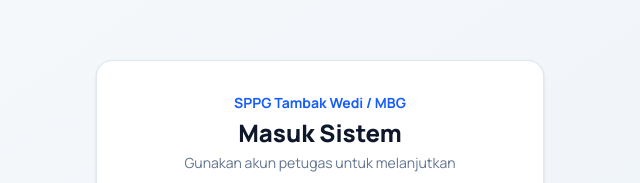
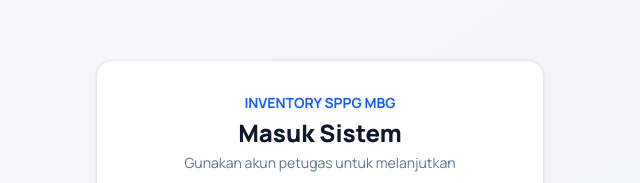
Before and after one commit to faiznutes/SPPG-Inventory-Management, a Vue app in the folder frontend-vue/: page /login in a window 1280 px wide. Shown: the part 128-311 px from the top of the page, without its empty margins (320-960 px from the left). Built offline with nearby package versions, Linux system fonts and the light colour scheme; no server answers; what @tanstack/vue-query would draw is missing.

Commit message:
feat: rebrand app to inventory sppg mbg

```diff
--- a/frontend-vue/index.html
+++ b/frontend-vue/index.html
@@ -4,7 +4,7 @@
     <meta charset="UTF-8" />
     <link rel="icon" type="image/svg+xml" href="/vite.svg" />
     <meta name="viewport" content="width=device-width, initial-scale=1.0" />
-    <title>frontend-vue</title>
+    <title>INVENTORY SPPG MBG</title>
   </head>
   <body>
     <div id="app"></div>
--- a/frontend-vue/src/pages/ChecklistTodayPage.vue
+++ b/frontend-vue/src/pages/ChecklistTodayPage.vue
@@ -46,7 +46,7 @@ function itemTypeLabel(itemType) {
   return 'Barang habis beli lagi'
 }
 
-const tenantName = computed(() => authStore.user?.tenant?.name || authStore.tenantName || 'SPPG')
+const tenantName = computed(() => authStore.user?.tenant?.name || authStore.tenantName || 'INVENTORY SPPG MBG')
 const responsibleLine = computed(() => {
   const name = authStore.user?.name || authStore.user?.username || '-'
   const jabatan = authStore.user?.jabatan || authStore.operationalLabel || 'Staff'
--- a/frontend-vue/src/pages/LoginPage.vue
+++ b/frontend-vue/src/pages/LoginPage.vue
@@ -25,7 +25,7 @@ async function submitLogin() {
   <div class="flex min-h-screen items-center justify-center p-4">
     <div class="w-full max-w-md rounded-2xl border border-slate-200 bg-white p-6 shadow-sm sm:p-8">
       <div class="mb-6 text-center">
-        <p class="text-sm font-semibold text-blue-600">SPPG Tambak Wedi / MBG</p>
+        <p class="text-sm font-semibold text-blue-600">INVENTORY SPPG MBG</p>
         <h1 class="mt-1 text-2xl font-extrabold text-slate-900">Masuk Sistem</h1>
         <p class="mt-1 text-sm text-slate-500">Gunakan akun petugas untuk melanjutkan</p>
       </div>
--- a/frontend-vue/src/pages/PurchaseRequestListPage.vue
+++ b/frontend-vue/src/pages/PurchaseRequestListPage.vue
@@ -52,7 +52,7 @@ const dayNameMap = {
   6: 'Sabtu',
 }
 
-const tenantName = computed(() => authStore.user?.tenant?.name || authStore.tenantName || 'SPPG')
+const tenantName = computed(() => authStore.user?.tenant?.name || authStore.tenantName || 'INVENTORY SPPG MBG')
 const responsibleLine = computed(() => {
   const name = authStore.user?.name || authStore.user?.username || '-'
   const jabatan = authStore.user?.jabatan || authStore.operationalLabel || 'Staff'
--- a/frontend-vue/src/pages/TransactionsPage.vue
+++ b/frontend-vue/src/pages/TransactionsPage.vue
@@ -62,7 +62,7 @@ const dayNameMap = {
   6: 'Sabtu',
 }
 
-const tenantName = computed(() => authStore.user?.tenant?.name || authStore.tenantName || 'SPPG')
+const tenantName = computed(() => authStore.user?.tenant?.name || authStore.tenantName || 'INVENTORY SPPG MBG')
 const responsibleLine = computed(() => {
   const name = authStore.user?.name || authStore.user?.username || '-'
   const jabatan = authStore.user?.jabatan || authStore.operationalLabel || 'Staff'
--- a/frontend-vue/src/stores/auth.js
+++ b/frontend-vue/src/stores/auth.js
@@ -3,7 +3,7 @@ import { api } from '../lib/api'
 
 const ACCESS_TOKEN_KEY = 'sppg_access_token'
 const USER_KEY = 'sppg_user'
-const DEFAULT_TENANT_NAME = 'SPPG Tambak Wedi'
+const DEFAULT_TENANT_NAME = 'INVENTORY SPPG MBG'
 
 const roleLabelMap = {
   SUPER_ADMIN: 'SUPER ADMIN',
```
